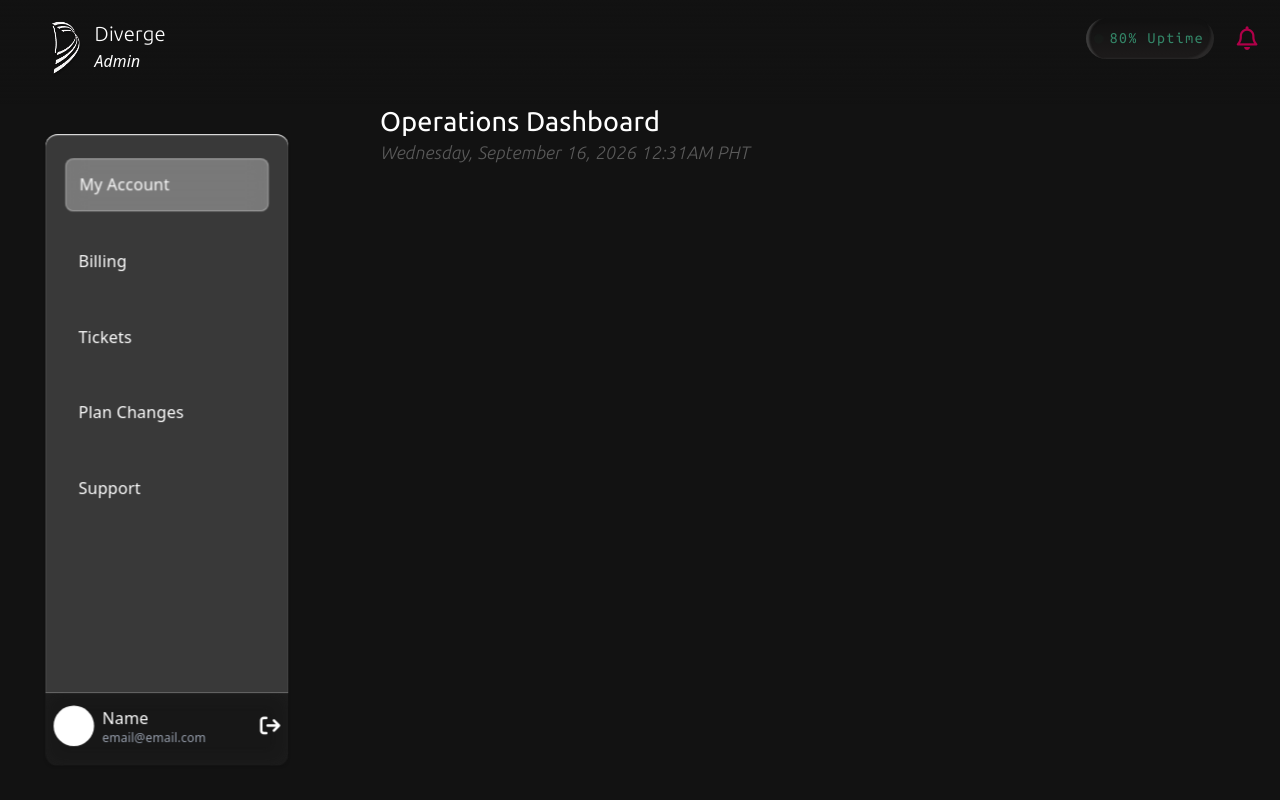
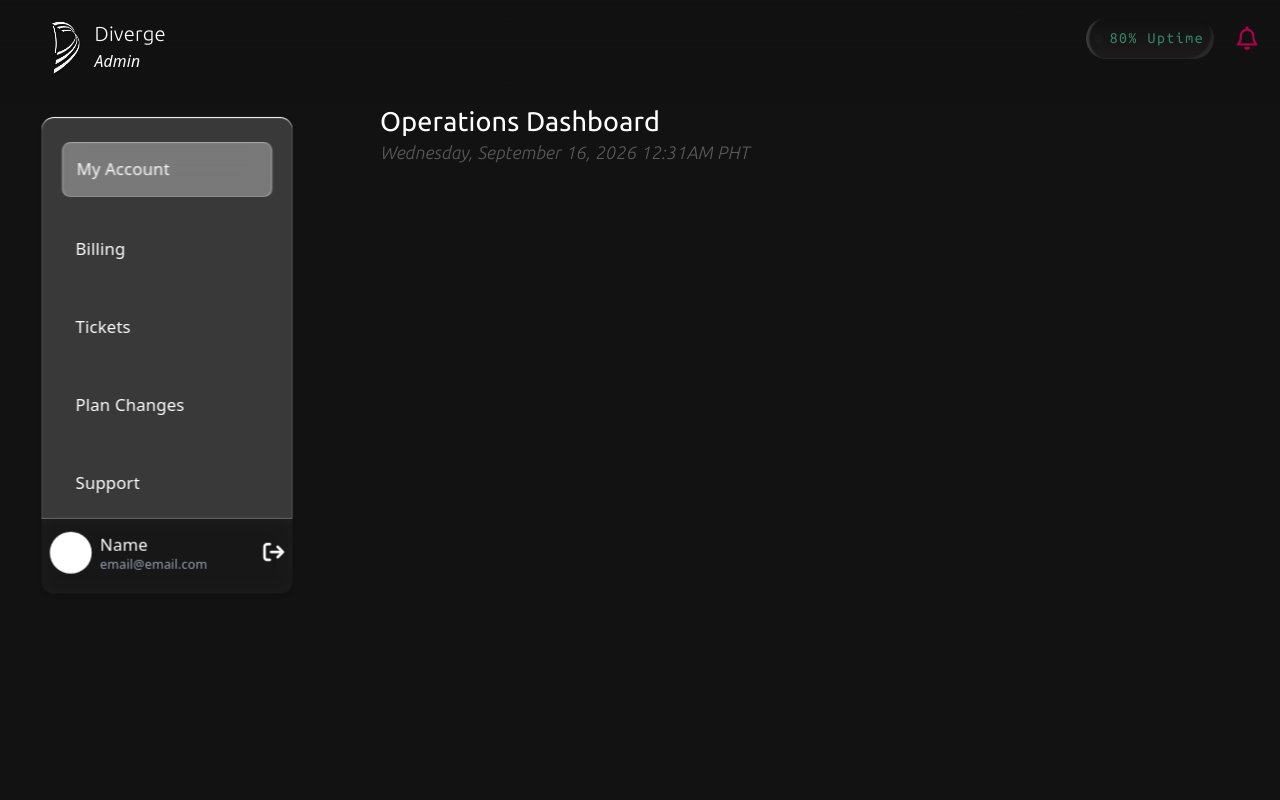
Before and after one commit to kway-zar/Diverge, a React (Vite) app: page /customers in a window 1280 px wide. Shown: the top 800 px of the page. Built offline with nearby package versions, Linux system fonts and the light colour scheme.

Commit message:
style: fixed sidebar

```diff
--- a/src/components/Sidebar.tsx
+++ b/src/components/Sidebar.tsx
@@ -23,7 +23,7 @@ function SidebarApp({ items, getCurrentState }: SidebarProps) {
   return (
     <>
       <SidebarProvider className="w-max">
-        <Sidebar variant="floating" className="md:scale-90 lg:h-[90dvh] my-auto mt-0 lg:mt-20 mb-10 ml-5">
+        <Sidebar variant="floating" className="md:scale-93 h-max my-auto lg:mt-20 mb-15 ml-5">
           <SidebarContent className='gap-2 bg-[#393939] rounded-t-xl inset-shadow-white inset-shadow-xs text-white backdrop-blur-md pt-4'>
             {items.map((item) => {
               const isActive = activeItem === item;
```
